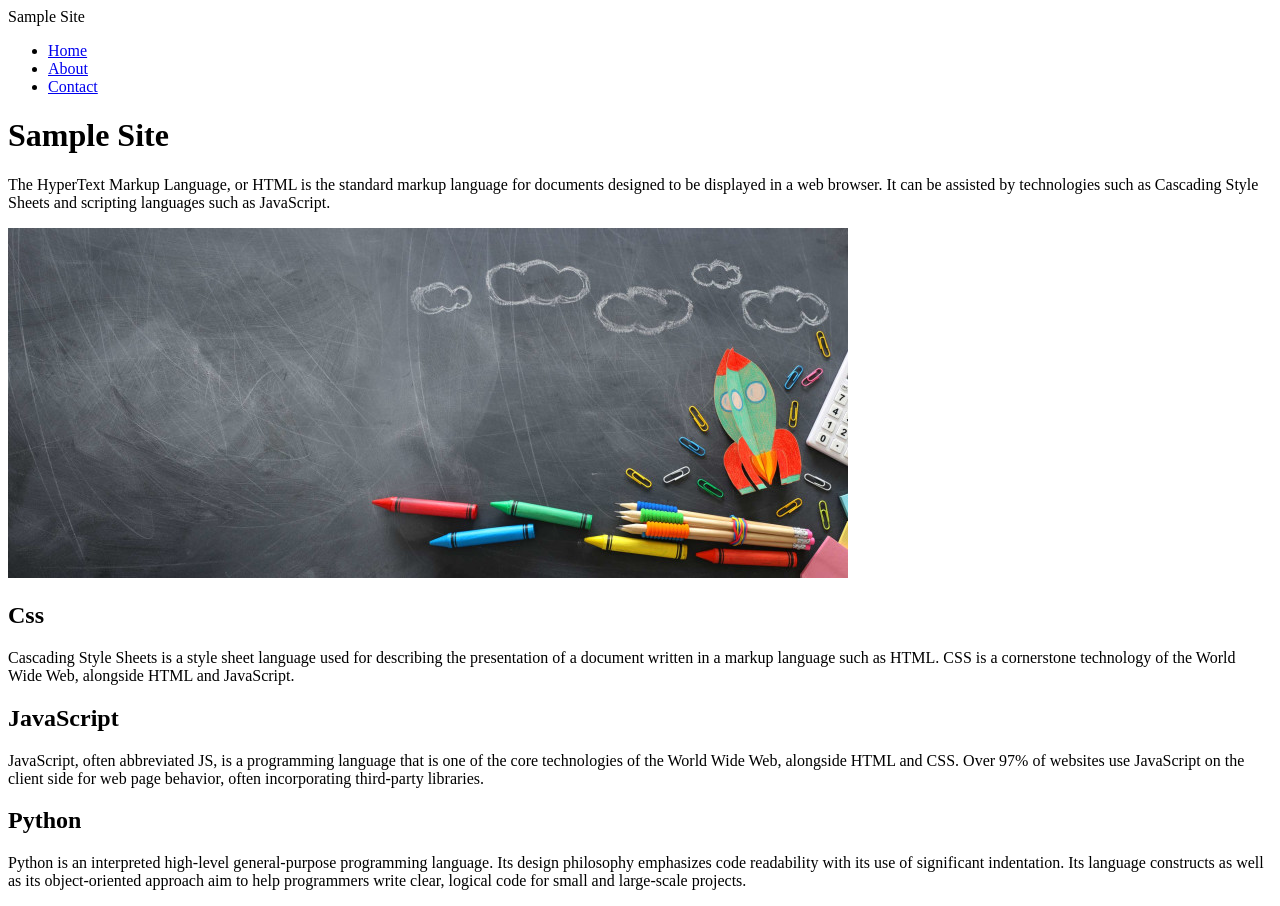
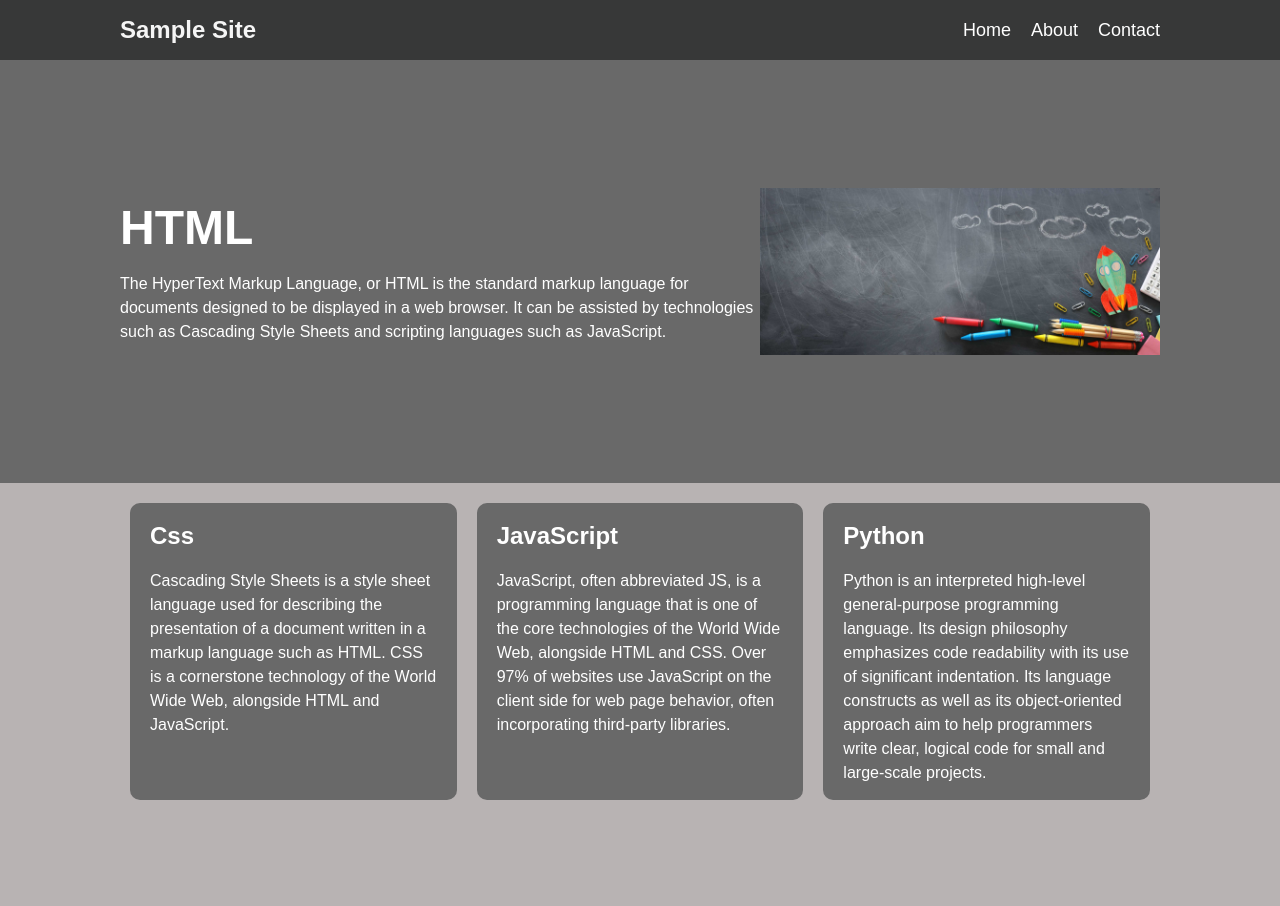
Before and after one commit to r-rahul1/Flexbox-Page, a plain HTML site: page index.html in a window 1280 px wide. After the commit the page ends 820 px from the top, so only its background shows below. Drawn offline with Linux system fonts and the light colour scheme.

Commit message:
CSS
styling for html markup

```diff
--- a/index.html
+++ b/index.html
@@ -21,7 +21,7 @@
         <header class="header">
             <div class="container">
                 <div>
-                    <h1>Sample Site</h1>
+                    <h1>HTML</h1>
                     <p>
                     The HyperText Markup Language, or HTML is the standard markup language for documents designed to be displayed in a web browser. It can be assisted by technologies such as Cascading Style Sheets and scripting languages such as JavaScript.
                     </p>
--- a/style.css
+++ b/style.css
@@ -0,0 +1,120 @@
+* {
+    box-sizing: border-box;
+    margin : 0;
+    padding : 0;
+}
+
+body {
+    font-family: Arial, Helvetica, sans-serif;
+    font-size: 16px;
+    line-height: 1.5;
+    color: white;
+    background-color: rgb(184, 179, 179);
+}
+
+ul {
+    list-style-type: none;
+}
+
+img {
+    max-width: 100%;
+}
+
+h1, h2 {
+    margin-bottom: 15px;
+}
+
+.container {
+    max-width : 1100px;
+    margin : 0 auto;
+    padding : 0 30px;
+}
+
+.navbar {
+    background-color: rgb(55, 56, 56);
+    color: whitesmoke;
+    height: 60px;
+}
+
+.navbar .logo {
+    font-size: x-large;
+    font-weight: bold;
+}
+
+.navbar a{
+    color: white;
+    text-decoration: none;
+    font-weight: blod;
+    font-size: 18px;
+}
+
+.navbar a:hover{
+    color: black;
+}
+
+.navbar .container{
+    display: flex;
+    justify-content: space-between;
+    align-items: center;
+    height: 100%;
+}
+.navbar ul{
+    display: flex;
+}
+
+.navbar ul li {
+    margin-left: 20px;
+}
+
+.header {
+    background-color: dimgray;
+    min-height: 300px;
+    padding: 10% 0;
+}
+
+.header h1 {
+    font-size: 3rem;
+    font-weight: bold;
+    line-height: 1.2;
+}
+
+.header img {
+    max-width: 400px;
+}
+
+.header .container{
+    display: flex;
+    align-items: center;
+    justify-content: space-between;
+}
+
+.boxes {
+    color: rgb(214, 210, 210);
+}
+
+.boxes .container {
+    display: flex;
+    justify-content: space-between;
+}
+
+.box {
+    flex: 1;
+    background-color: dimgray;
+    color: white;
+    border-radius: 10px;
+    margin: 20px 10px;
+    padding: 15px 20px;
+}
+
+@media(max-width: 768px) {
+    .header .container{
+        flex-direction: column;
+        padding: 20px;
+        text-align: center;
+    }
+
+    .boxes .container {
+        display: block;
+        text-align: center;
+    }
+}
```
